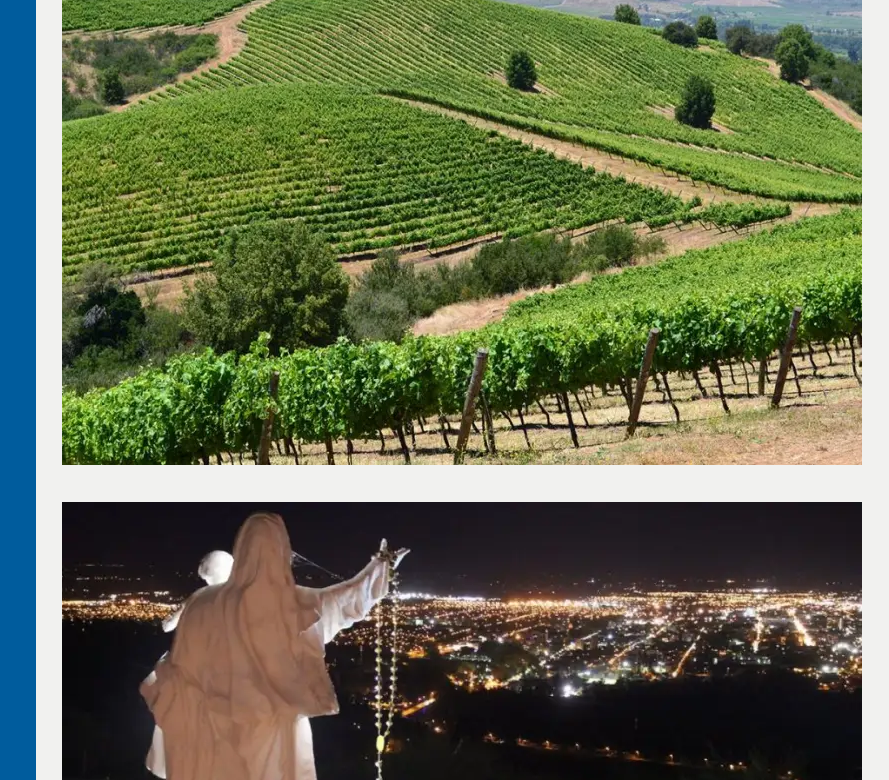
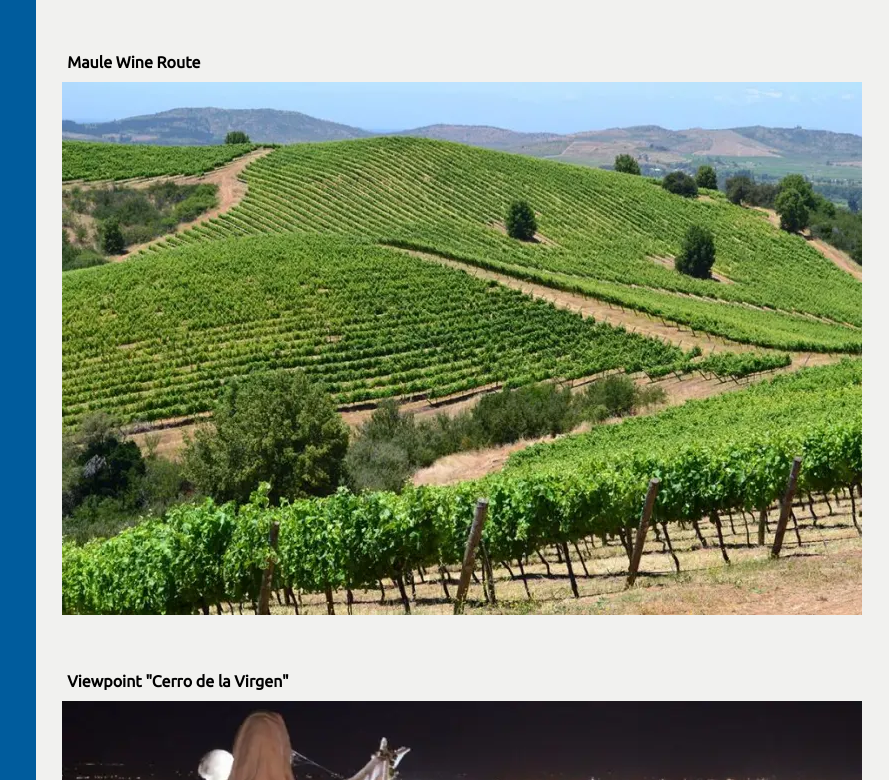
Before and after one commit to fvalto/wdd230, a plain HTML site: page chamber/discover.html in a window 1280 px wide. Shown: the part 2020-2800 px from the top of the page, without its empty margins (391-1280 px from the left). Drawn offline with Linux system fonts and the light colour scheme.

Commit message:
Discover fixes according to feedback

```diff
--- a/chamber/discover.html
+++ b/chamber/discover.html
@@ -47,6 +47,7 @@
             </div>
             <div class="card" id="attractions">
                 <h6>Attractions</h6>
+                <ul>
                     <li>Botanical garden of the University of Talca</li>
                     <li>Maule Wine Route</li>
                     <li>Main Square</li>
@@ -54,6 +55,7 @@
                     <li>San Agustin's Cathedral</li>
                     <li>"Rio Claro" Park</li>
                     <li>Casino Plaza Maule</li>
+                </ul>
             </div>
             <div class="card" id="calendar">
                 <iframe src="https://calendar.google.com/calendar/embed?src=YOUR_CALENDAR_ID" style="border: 0" width="500" height="400" frameborder="0" scrolling="no" loading="lazy"></iframe>
@@ -61,24 +63,31 @@
         </div>
         <div class="grid-main-area">
             <picture class="gallery">
+                <figcaption>Talca's entrance</figcaption>
                 <img src="images/entrada-talca.webp" alt="Talca's entrance" loading="lazy">
             </picture>
             <picture class="gallery">
+                <figcaption>San Agustin's Cathedral</figcaption>
                 <img src="images/san-agustin.webp" alt="San Agustin Cathedral" loading="lazy">
             </picture>
             <picture class="gallery">
+                <figcaption>Rio Claro park</figcaption>
                 <img src="images/rio-claro-park.webp" alt="Rio Claro Park" loading="lazy">
             </picture>
             <picture class="gallery">
+                <figcaption>Maule Wine Route</figcaption>
                 <img src="images/ruta-del-vino.webp" alt="Maule Wine Route" loading="lazy">
             </picture>
             <picture class="gallery">
+                <figcaption>Viewpoint "Cerro de la Virgen"</figcaption>
                 <img src="images/cerro-la-virgen.webp" alt="Cerro de la Virgen" loading="lazy">
             </picture>
             <picture class="gallery">
+                <figcaption>Mall Plaza Maule</figcaption>
                 <img src="images/plaza-maule.webp" alt="Casino Plaza Maule" loading="lazy">
             </picture>
             <picture class="gallery">
+                <figcaption>Botanical garden of the University of Talca</figcaption>
                 <img src="images/jardin-botanico.webp" alt="Botanical garden" loading="lazy">
             </picture>
         </div>
--- a/chamber/styles/base.css
+++ b/chamber/styles/base.css
@@ -272,11 +272,20 @@ h6 {
     align-items: center;
 }
 
+.gallery figcaption {
+    font-family: 'Ubuntu', sans-serif;
+    font-size: 2rempx;
+    font-weight: bold;
+    margin-bottom: 5px;
+    padding: 5px;
+}
+
 .gallery img {
     max-width: 800px;
     width: 100%;
     height: auto;
-    margin-top: 2rem;
+    margin-top: 0px;
+    margin-bottom: 3rem;
 }
 
 .gallery img:hover {
```
Also changed, not shown: index.html (+1 -1 lines). Lines whose indentation alone changed are shown as unchanged.
